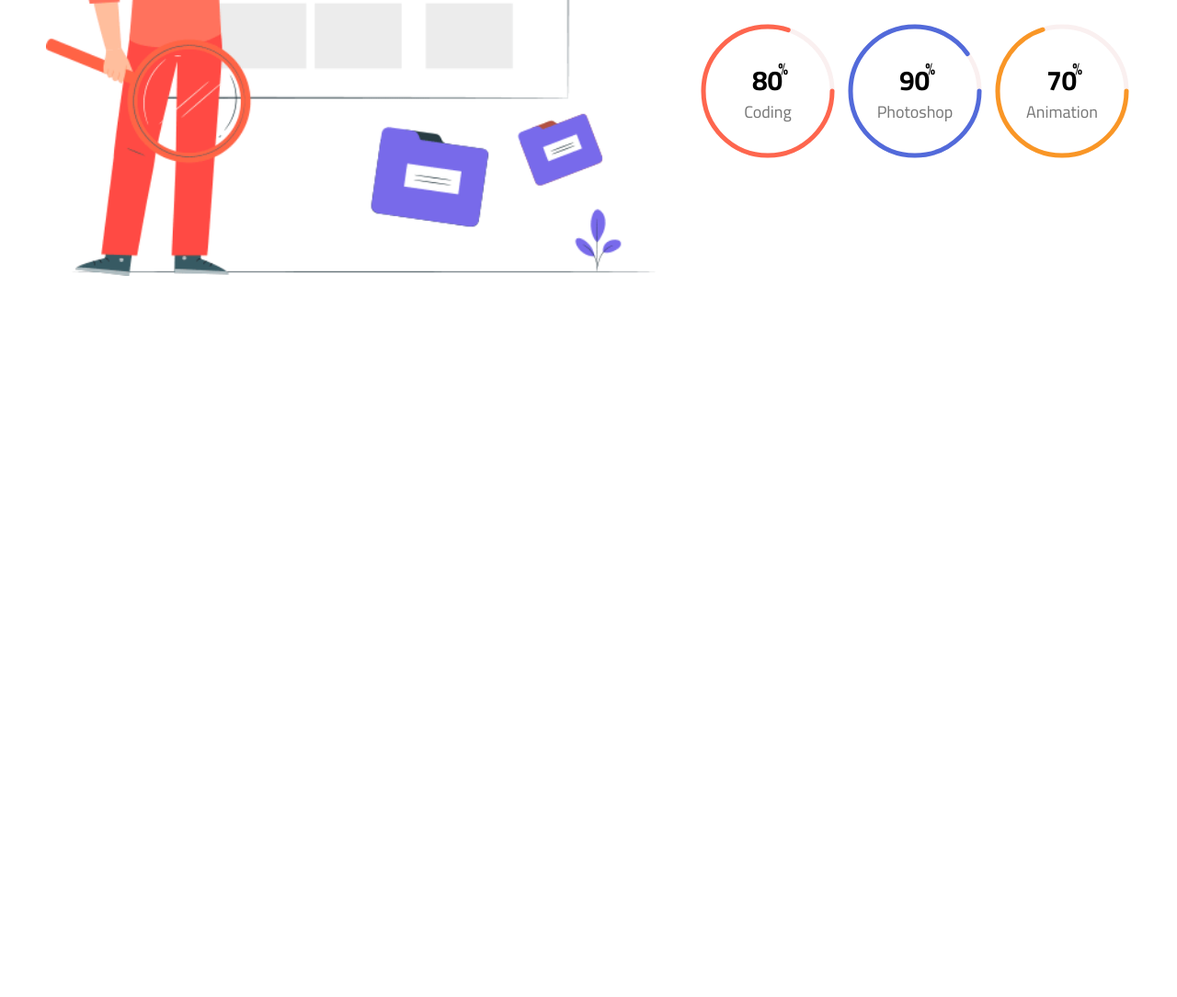
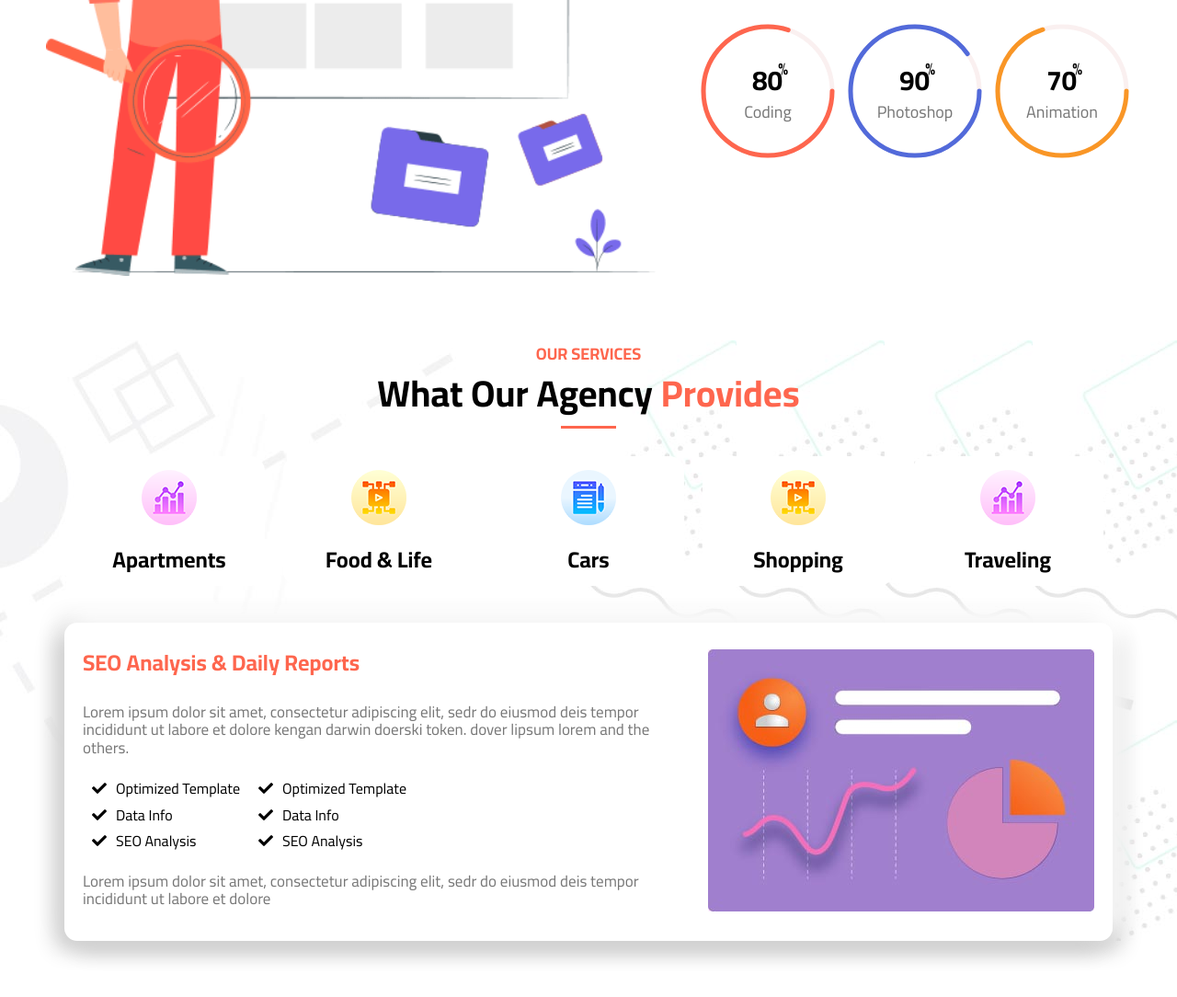
Before and after one commit to M-noor-88/DigiMedia-Template, a plain HTML site: page index.html in a window 1280 px wide. Shown: the part 1180-2264 px from the top of the page at 92% size. Before the commit the page ends 1480 px from the top, so only its background shows below. Drawn offline with nearby package versions, Linux system fonts and the light colour scheme.

Commit message:
Add new featurs

```diff
--- a/css/style.css
+++ b/css/style.css
@@ -555,152 +555,161 @@ header .respons {
     stroke-dashoffset: calc(440 - (440 * 70) / 100);
     stroke: rgba(250, 140, 14, 0.89);
 }
-
-
-
-
-
-
-
-
-
-
-
-
-
-
-
-
-
-
-
-
-
-
-
-
-
-
-
-
-
-
-
-/* header {
+/* -------------------------------------  */
+/* start Services   */
+.services {
+    margin: 70px auto;
+    padding: 30px auto;
     position: relative;
-    /* z-index: 10; */
-    /* background-color: white;
-    box-shadow: 0 0 10px #ddd;
 }
-header .container {
-    display: flex;
-    align-items: center;
-    justify-content: space-between;
-} */
- /* header .container .logo {
-    width:140px;
-    padding: 20px;
+.services::after {
+    content: "";
+    position: absolute;
+    left: 0px;
+    bottom: 0;
+    height: 100%;
+    width: 50%;
+    background-image: url("../images/services-left-dec.jpg");
+    /* background-repeat: no-repeat; */
+    /* background-size: cover; */
+    z-index: -3;
 }
-@media (max-width:768px) {
-    header .container .logo {
-        padding: 20px 0px;
-    }
-}  */
-/* ----- MENU ------  */
- /* header .container .menu {
-   display: flex;
-   align-items: center;
-   justify-content: center;
-   padding: 20px;
-   max-width: 100%;
-   transition: var(--transition-main);
+.services::before {
+    content: "";
+    position: absolute;
+    right: 0;
+    top: 0;
+    height: 100%;
+    width: 50%;
+   background-image: url("../images/services-right-dec.jpg");
+    /* background-repeat: round; */
+    z-index: -3;
 }
- header .container .menu li > a {
-    display: flex;
-    align-items: center;
-    justify-content: center;
-    margin-left: 10px;
+/* ---- Main-Header ----  */
+.services  .main-header {
+    margin: 20px auto;
+    padding: 5px;
+    text-align: center;
+    position: relative;
+}
+.services  .main-header::after {
+    content: "";
+    position: absolute;
+    width: 60px;
+    height: 3px;
+    background-color: var(--text-main-color);
+    bottom: 0;
+    left: 50%;
+    transform: translateX(-50%);
+}
+.services  .main-header h4 {
+    color: var(--text-main-color);
+    font-size: 18px;
+    font-weight: bold;
+}
+.services  .main-header h2 {
+    font-size: 40px;
+    font-weight: bold;
     padding: 10px;
-    font-size: 15px;
-    text-transform: uppercase;
-    color: black;
-    transition: var(--transition-main);
- }
- @media (max-width:992px) {
-    header .container .menu li > a {
-        margin-left: 10px;
-        font-size: 13px;
-        padding: 5px;
-    }
 }
- header .container .menu li:hover a {
+.services  .main-header h2 span {
     color: var(--text-main-color);
-}
- header .container .menu .active {
-    color: var(--text-main-color);
-}
-header .container .menu .button a {
-    margin-left: 15px;
-    padding: 10px 20px 10px 20px;
-    text-align: center;
-    border: 2px solid var(--text-main-color);
-    border-radius: 50px;
-    color: var(--text-main-color);
-    transition: var(--transition-main);
-}
-@media (max-width:992px) {
-    header .container .menu .button {
-        display: none;
-    }
-}
-header .container .menu .button a:hover {
-    background-color: var(--text-main-color);
-    color: white;
-}
-/* ------  */
-/* .checkbtn {
-    display: none;
-    cursor: pointer;
-    font-size: 25px;
-}
-#check {
-    display: none;
 }
 
 @media (max-width:768px) {
-    .checkbtn {
-        display: flex;
+    .services  .main-header h4 {
+        font-size: 14px;
     }
+    .services  .main-header h2 {
+        font-size: 24px;
+    }
+}
+/* ------ End Main Header  */
+.services .container .box-holder{
+    margin-top: 30px;
+    display: grid;
+    grid-template-columns: repeat( auto-fill , minmax(200px ,1fr));
+    gap: 20px;
+    padding-left: 10px;
+    padding-right: 10px;
+}
+@media (max-width:768px) {
+    .services .container .box-holder {
+       grid-template-columns: repeat( auto-fill , minmax(100px ,1fr));
+    }
+}
+.services .container .box-holder .box {
+    padding: 15px 0;
+    text-align: center;
+    border-radius: 16px;
+    background-color: #ffffff;
+    /* box-shadow:  6px 6px 12px #c9c9c9, */
+             /* -6px -6px 12px #ffffff; */
+    transition:var(--transition-main);
+}
+.services .container .box-holder .box:hover {
+         box-shadow:  6px 6px 12px #c9c9c9,
+              -6px -6px 12px #ffffff;
+}
+@media (max-width:768px) {
+    .services .container .box-holder .box:nth-child(5) {
+           width: 100%;
+    align-self: center;
+    position: relative;
+    left: 50px;
+    transform: translateX(20%);
+    }
+}
+.services .container .box-holder .box h2 {
+    margin-top: 20px;
+}
+/* --------------------  */
+.services .container .sec {
+    margin-top: 40px;
+    padding: 20px;
+    display: flex;
+    justify-content: center;
+    align-items: center;
+    gap: 20px;
+    border-radius: 14px;
+    background: #ffffff;
+    box-shadow:  -11px 11px 22px #cfcfcf,
+             11px -11px 22px #ffffff,
+                -11px -11px 22px #f0f0f0,
+             11px 11px 22px #cfcfcf;
+}
+@media (max-width:768px) {
+    .services .container .sec {
+        flex-direction: column;
+    }
+    .services .container .sec .image img {
+    max-width: 100%;
+   }
+}
+.services .container .sec .image {
+    order: 2;
+}
 
-    header .container  {
-         position: relative;
-        z-index: 5;
-    }
-
-    header .container .menu {
-        position: absolute;
-        overflow: hidden;
-        width: 100%;
-        top: -330px;
-        left: 50%;
-        padding: 0 20px 0 20px;
-        transform: translateX(-50%);
-        flex-direction: column;
-        background-color: #e7e7e77a;
-        transition: var(--transition-main);
-    }
-    header .container .menu > li  {
-        padding: 10px;
-        border-bottom: 1px solid #e0d7d77d;
-        width: calc(100% + 20px);
-        transition: var(--transition-main);
-    }
-    header .container .menu > li:hover {
-        background-color: #ddd;
-    }
-    #check:checked ~ ul  {
-        top: 80px;
-
-
-    }
-}  */
+.services .container .sec .text p {
+    margin: 15px 0px;
+    color: #777;
+    font-size: 17px;
+}
+.services .container .sec .text h2 {
+    color: var(--text-main-color);
+    margin: 10px 0 30px;
+}
+.services .container .sec .text .list {
+    display: inline-flex;
+}
+.services .container .sec .text .list ul li {
+    margin: 10px;
+    position: relative;
+    display: flex;
+}
+.services .container .sec .text .list ul li::before {
+    font-family: "Font Awesome 5 Free";
+    content: "\f00c";
+    font-weight: 900;
+    margin-right: 10px;
+}
--- a/index.html
+++ b/index.html
@@ -137,5 +137,60 @@
             </div>
         </div>
         <!-- End About Section  -->
+        <!-- start section Services  -->
+        <div class="services">
+                    <div class="main-header">
+                        <h4>OUR SERVICES</h4>
+                        <h2>What Our Agency <span>Provides</span></h2>
+                    </div>
+            <div class="container">
+                <div class="box-holder">
+                    <div class="box">
+                        <img src="images/service-icon-01.png" alt="icon">
+                        <h2>Apartments</h2>
+                    </div>
+                    <div class="box">
+                        <img src="images/service-icon-02.png" alt="icon">
+                        <h2>Food & Life</h2>
+                    </div>
+                    <div class="box">
+                        <img src="images/service-icon-03.png" alt="icon">
+                        <h2>Cars</h2>
+                    </div>
+                    <div class="box">
+                        <img src="images/service-icon-04.png" alt="icon">
+                        <h2>Shopping</h2>
+                    </div>
+                    <div class="box">
+                        <img src="images/service-icon-01.png" alt="icon">
+                        <h2>Traveling</h2>
+                    </div>
+                </div>
+                <div class="sec">
+                    <div class="image">
+                        <img src="images/services-image.jpg" alt="">
+                    </div>
+                    <div class="text">
+                          <h2>SEO Analysis & Daily Reports</h2>
+                            <p>Lorem ipsum dolor sit amet, consectetur adipiscing elit, sedr do eiusmod deis tempor incididunt ut labore et dolore
+                                  kengan darwin doerski token. dover lipsum lorem and the others.</p>
+                          <div class="list">
+                            <ul>
+                                <li>Optimized Template</li>
+                                <li>Data Info</li>
+                                <li>SEO Analysis</li>
+                            </ul>
+                            <ul>
+                                <li>Optimized Template</li>
+                                <li>Data Info</li>
+                                <li>SEO Analysis</li>
+                            </ul>
+                          </div>
+                          <p>Lorem ipsum dolor sit amet, consectetur adipiscing elit, sedr do eiusmod deis tempor incididunt ut labore et dolore</p>
+                    </div>
+                </div>
+            </div>
+        </div>
+        <!-- end services  -->
 </body>
 </html>
```
